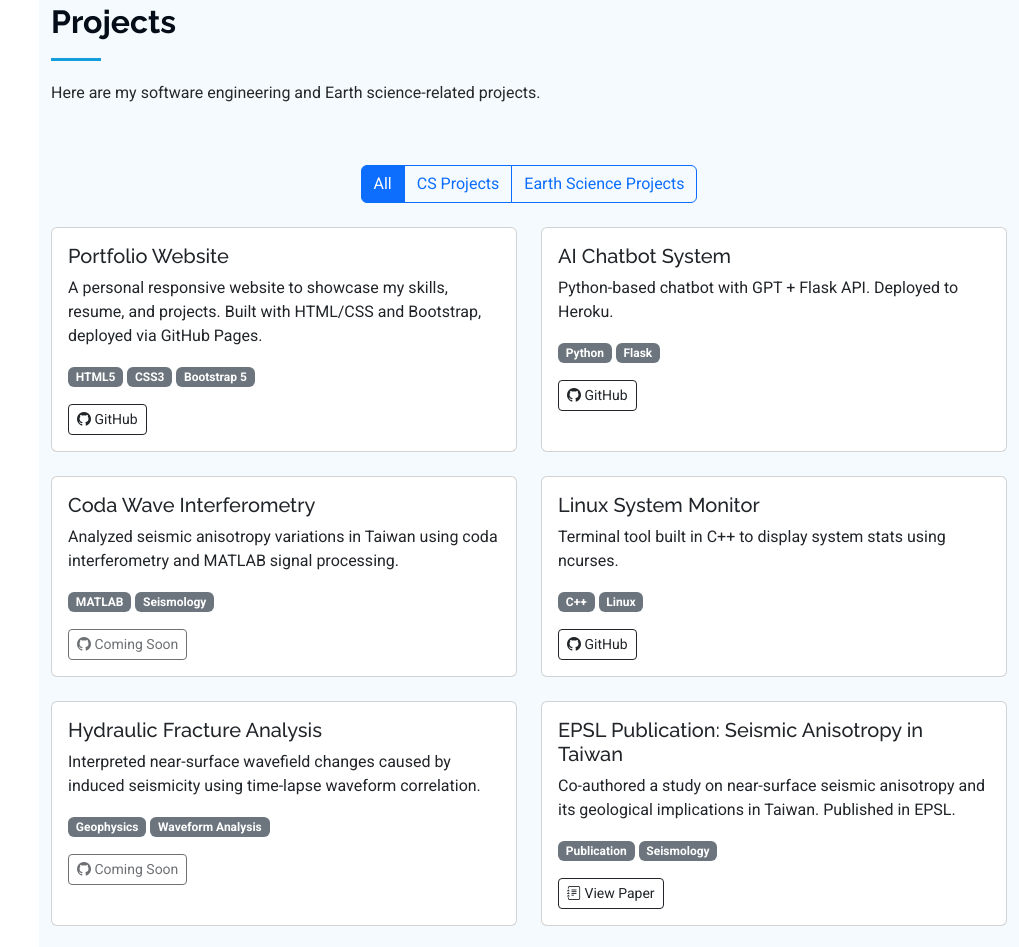
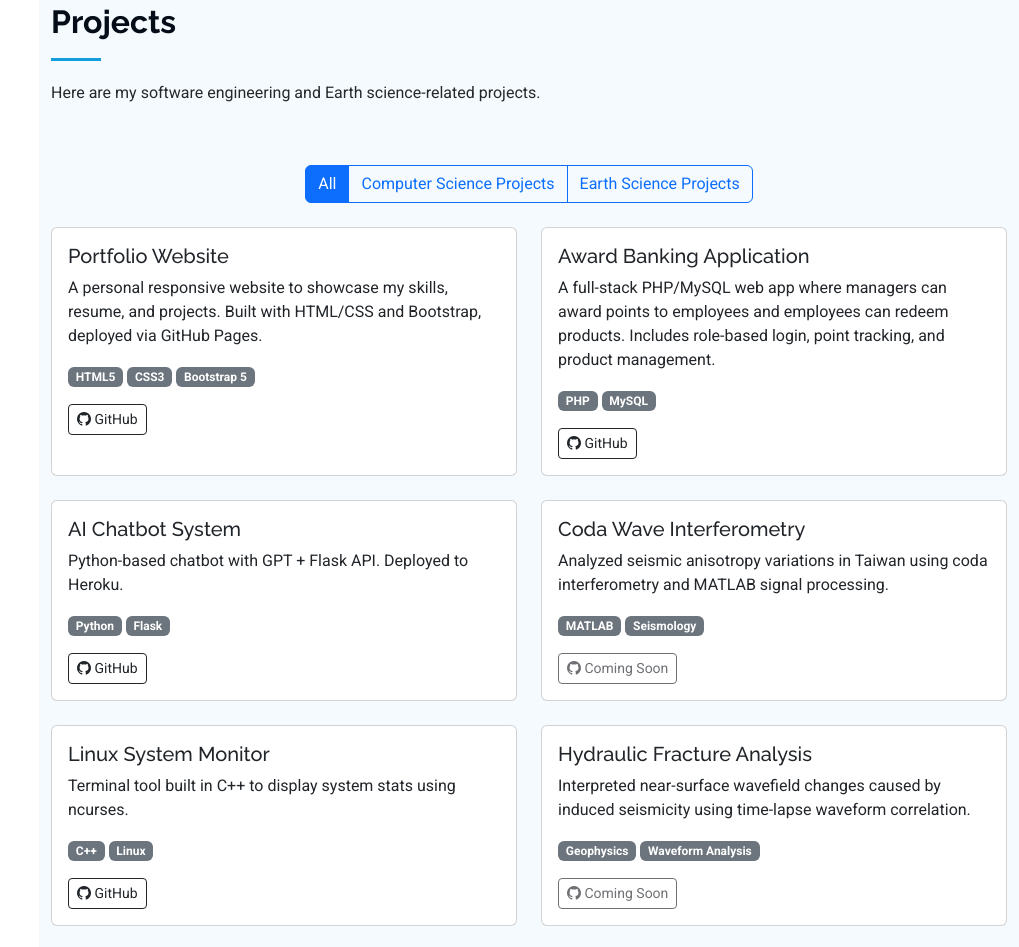
Before and after one commit to Sheng-Jyun/my-portfolio, a plain HTML site: page index.html in a window 1280 px wide. Shown: the part 3498-4445 px from the top of the page, without its empty margins (261-1280 px from the left). Drawn offline with nearby package versions, Linux system fonts and the light colour scheme.

Commit message:
[NEW-FEATURE]Revise the project section and add the database project
Description:
	revise the project section and add the database project
Root Cause:
	N/A
Solution:
	N/A
Issue ID:
	N/A
Merged From:
	N/A
Note:
	N/A
Reviewer:
	N/A

```diff
--- a/index.html
+++ b/index.html
@@ -290,7 +290,7 @@
       <div class="container text-center mb-4">
         <div class="btn-group" role="group" aria-label="Project categories">
           <button class="btn btn-outline-primary filter-btn active" data-filter="all">All</button>
-          <button class="btn btn-outline-primary filter-btn" data-filter="cs">CS Projects</button>
+          <button class="btn btn-outline-primary filter-btn" data-filter="cs">Computer Science Projects</button>
           <button class="btn btn-outline-primary filter-btn" data-filter="earth">Earth Science Projects</button>
         </div>
       </div>
@@ -304,6 +304,19 @@
                 <h5 class="card-title">Portfolio Website</h5>
                 <p>A personal responsive website to showcase my skills, resume, and projects. Built with HTML/CSS and Bootstrap, deployed via GitHub Pages.</p>
                 <p><span class="badge bg-secondary">HTML5</span> <span class="badge bg-secondary">CSS3</span> <span class="badge bg-secondary">Bootstrap 5</span></p>
+                <a href="https://github.com/Sheng-Jyun/my-portfolio?tab=readme-ov-file" class="btn btn-sm btn-outline-dark" target="_blank">
+                  <i class="bi bi-github"></i> GitHub
+                </a>
+              </div>
+            </div>
+          </div>
+
+          <div class="col-md-6 project-card" data-category="cs">
+            <div class="card h-100">
+              <div class="card-body">
+                <h5 class="card-title">Award Banking Application</h5>
+                <p>A full-stack PHP/MySQL web app where managers can award points to employees and employees can redeem products. Includes role-based login, point tracking, and product management.</p>
+                <p><span class="badge bg-secondary">PHP</span> <span class="badge bg-secondary">MySQL</span></p>
                 <a href="https://github.com/Sheng-Jyun/my-portfolio?tab=readme-ov-file" class="btn btn-sm btn-outline-dark" target="_blank">
                   <i class="bi bi-github"></i> GitHub
                 </a>
```
Also changed, not shown: 1 other file.
